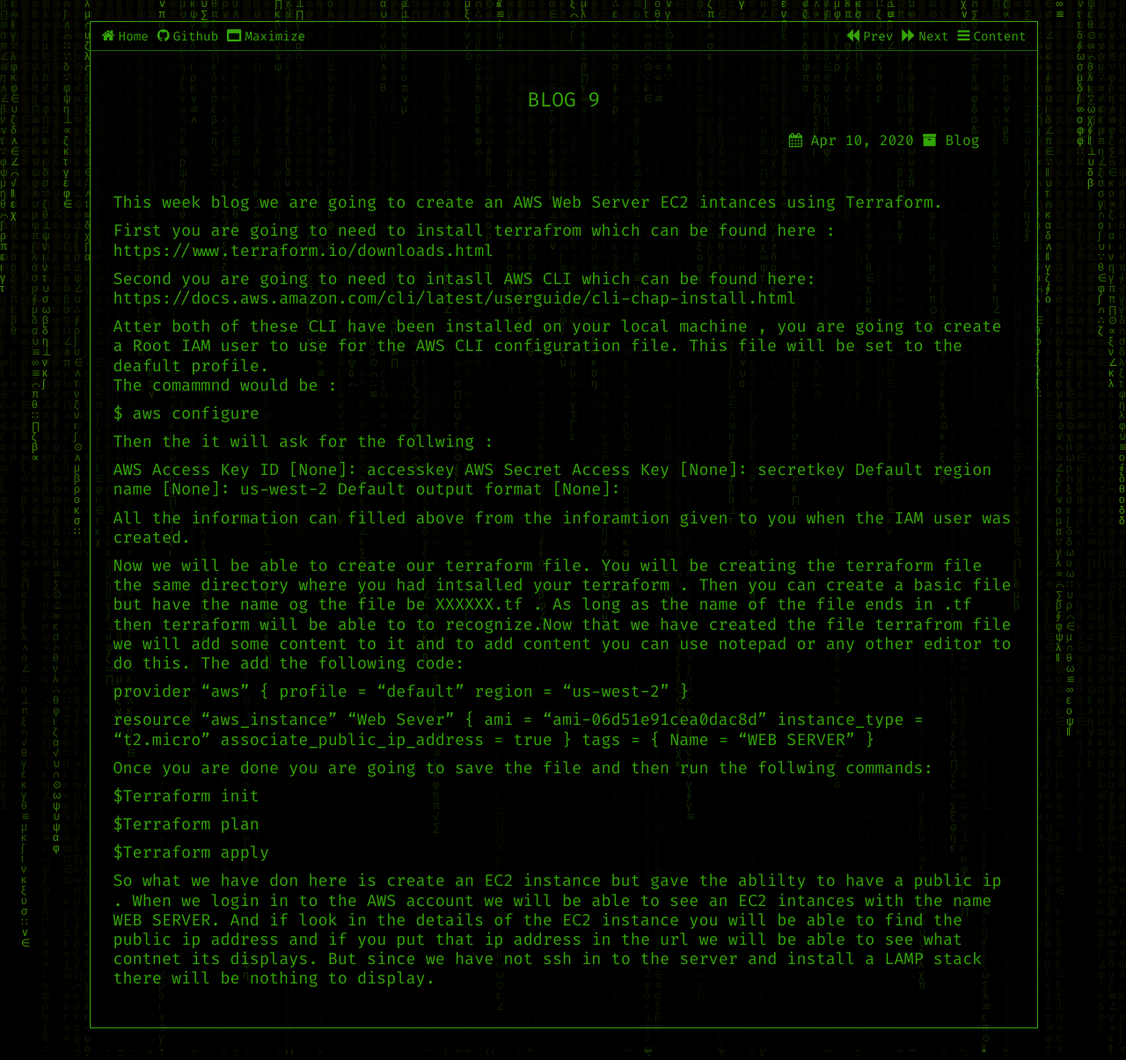
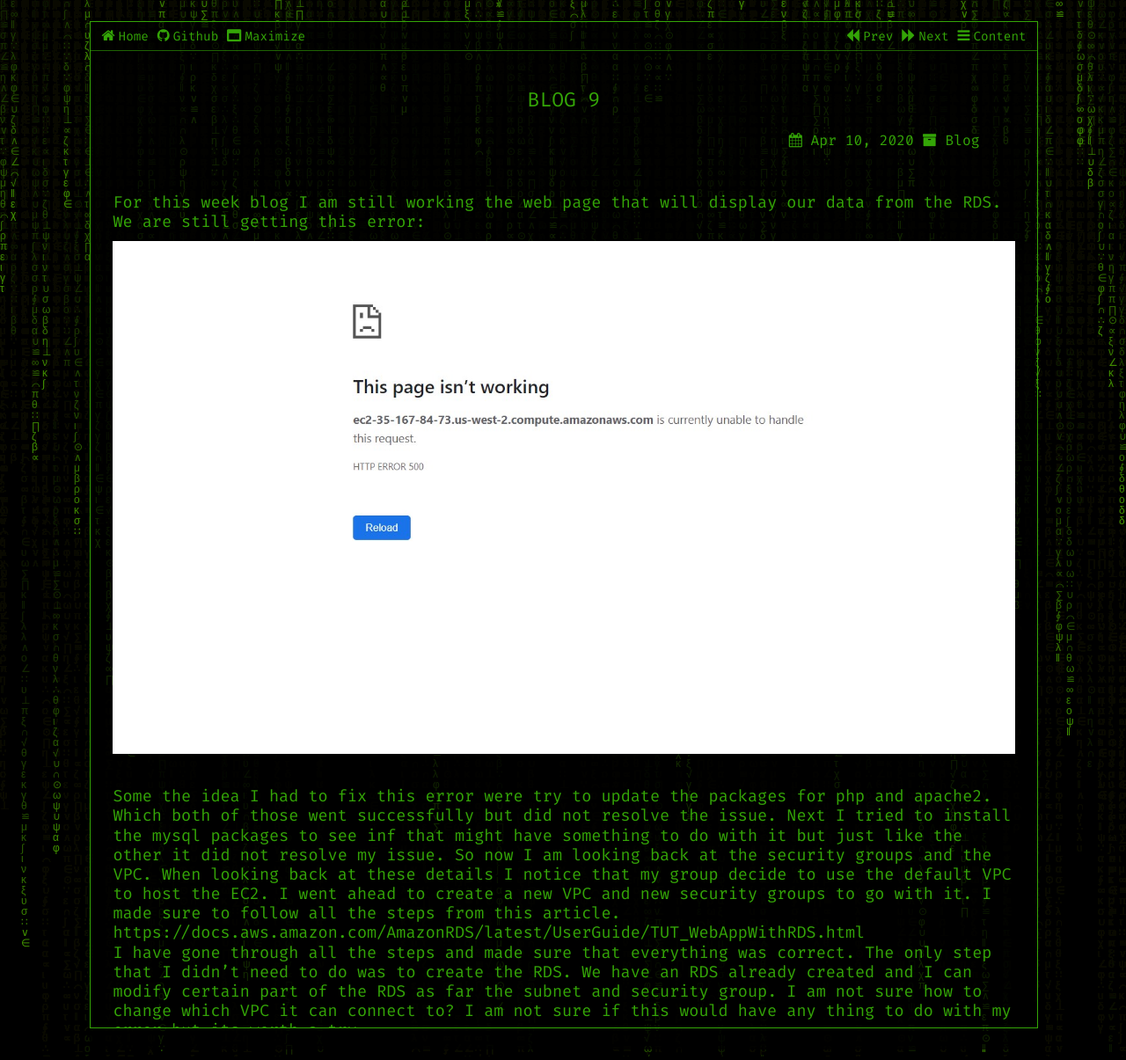
Before and after one commit to dsr88068/dsr88068.github.io, a Jekyll site: the page built from _posts/2020-04-10-Blog-9.md, in a window 1280 px wide. Shown: the whole page at 88% size. Built offline with Jekyll 4.4.1, drawn with Linux system fonts in a browser that asks for light colours.

Commit message:
Update 2020-04-10-Blog-9.md

```diff
--- a/_posts/2020-04-10-Blog-9.md
+++ b/_posts/2020-04-10-Blog-9.md
@@ -5,48 +5,14 @@ category: Blog
 toc_level: 1
 date: 2020-04-10
 ---
-This week blog we are going to create an AWS Web Server EC2 intances using Terraform.
+For this week blog I am still working the web page that will display our data from  the RDS. We are still getting this error:
+<br>
 
-First you are going to need to  install terrafrom  which can be found here : https://www.terraform.io/downloads.html
+![12!](/assets/img/12.jpg)
 
-Second you are going to need to intasll AWS  CLI which can be found here: https://docs.aws.amazon.com/cli/latest/userguide/cli-chap-install.html
-
-Atter both of these CLI have been installed on your local machine , you are going to create a Root IAM user to use for the AWS CLI configuration file. This file will be set to the deafult profile.
- The comammnd would be :
-
- $ aws configure
-
- Then the it will ask for the follwing :
-
-AWS Access Key ID [None]: accesskey
-AWS Secret Access Key [None]: secretkey
-Default region name [None]: us-west-2
-Default output format [None]:
-
- All the information can filled above from the inforamtion given to you when the IAM user was created.
-
-Now we will be able to create our terraform file. You will be creating the terraform file  the same directory where you had intsalled your terraform . Then you can create a basic file but have the name og the file be XXXXXX.tf  . As long as the name of the file ends in .tf then terraform will be able to to recognize.Now that we have created the file terrafrom file  we will add some content to it and to add content you can use notepad or any other editor to do this. The add the following code:
-
-provider "aws" {
-  profile = "default"
-  region     = "us-west-2"
-}
-
-resource "aws_instance" "Web Sever" {
-  ami = "ami-06d51e91cea0dac8d"
-  instance_type = "t2.micro"
-  associate_public_ip_address = true
-}
- tags = {
-   Name = "WEB SERVER"
-   }
-
-Once you are done you are going to save the file and then run the follwing commands:
-
-$Terraform init
-
-$Terraform plan
-
-$Terraform apply
-
- So what we have don here is create an EC2 instance but gave the ablilty to have a public ip . When we login in to the AWS account we will be able to see an EC2 intances with the name WEB SERVER. And if look in the details of the EC2 instance you will be able to find the public ip address and if you put that ip address in the url we will be able to see what contnet its displays. But since we have not ssh in to the server and  install a LAMP stack there will be nothing to display.
+<br>
+Some the idea I had to fix this error were try to update the packages for php and apache2. Which both of those went successfully but did not resolve the issue. Next I tried to install the mysql packages to see inf that might have something to do with it but just like the other it did not resolve my issue. So now I am looking back at the security groups and the VPC. When looking back at these details I notice that my group decide to use the default VPC to host the EC2. I went ahead to create a new VPC and new security groups to go with it. I made sure to follow all the steps from this article.
+<br>
+https://docs.aws.amazon.com/AmazonRDS/latest/UserGuide/TUT_WebAppWithRDS.html
+<br>
+ I have gone through all the steps and made sure that everything was correct. The only step that I didn’t need to do was to create the RDS. We have an RDS already created and I can modify certain part of the RDS as far the subnet and security group. I am not sure how to change which VPC it can connect to? I am not sure if this would have any thing to do with my error but its worth a try.
```
